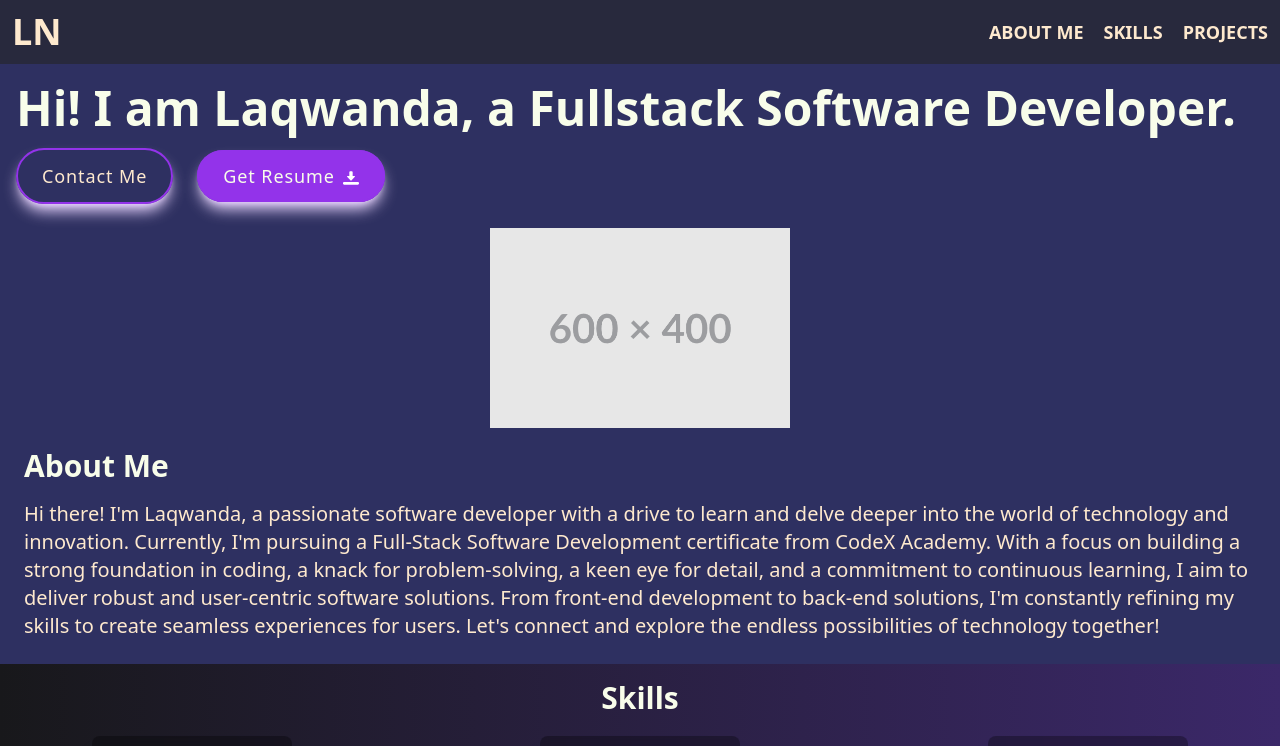
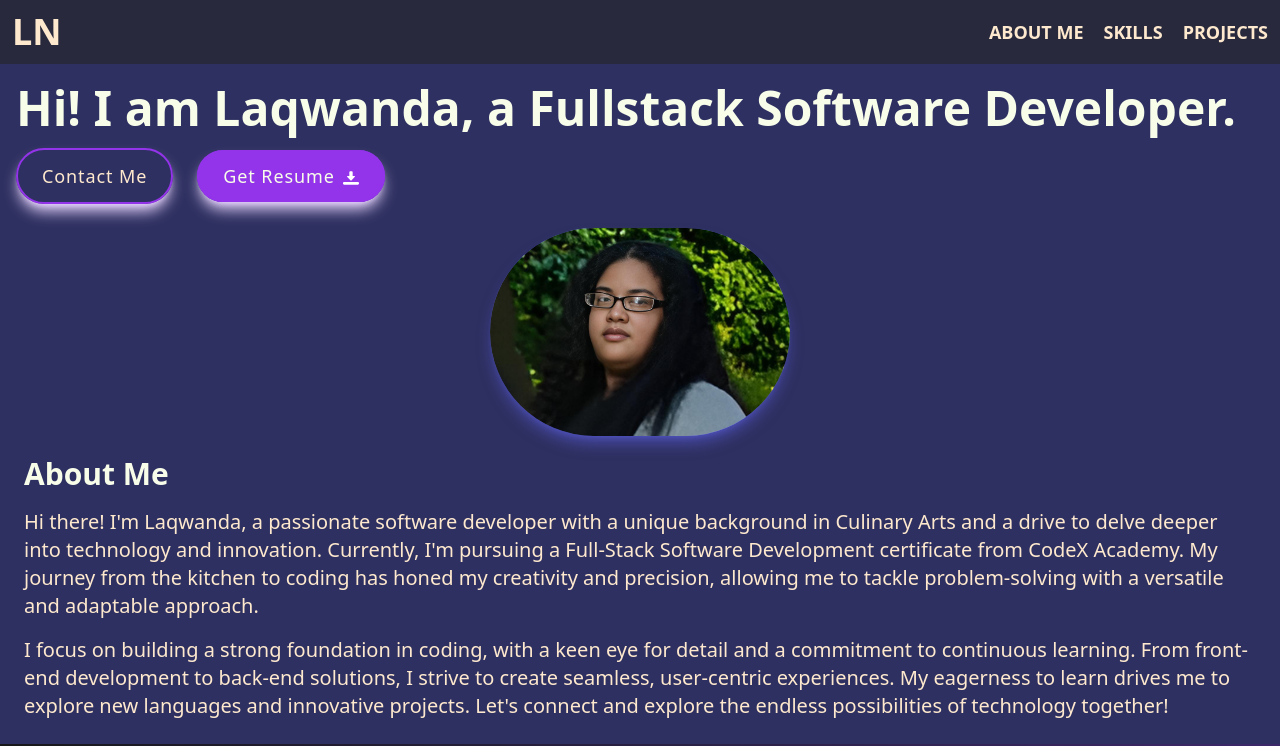
Before and after one commit to Codex-Level-3/Portfolio, a Next.js app: page / in a window 1280 px wide. Shown: the top 746 px of the page. Built offline with nearby package versions, Linux system fonts and the light colour scheme.

Commit message:
added image and edited about me paragraph

```diff
--- a/src/app/components/About.jsx
+++ b/src/app/components/About.jsx
@@ -7,19 +7,29 @@ export default function About() {
       id="about"
       className="flex flex-wrap gap-5 justify-around items-center m-6"
     >
-      <Image src="/placeholder.png" alt="pic of me" width={300} height={300} />
+      <Image
+        className="object-top h-52 object-cover rounded-full transition ease-in-out delay-150  hover:-translate-y-1 hover:scale-110 duration-300 bg-indigo-500 shadow-lg shadow-indigo-500/50 hover:shadow-2xl hover:shadow-indigo-500/50"
+        src="/me1.png"
+        alt="pic of me"
+        width={300}
+        height={300}
+      />
       <div className="flex flex-col gap-4">
         <h1 className="text-3xl font-bold text-[#f8fdea]">About Me</h1>
         <p className="text-xl text-[#fee9ce]">
           Hi there! I&apos;m Laqwanda, a passionate software developer with a
-          drive to learn and delve deeper into the world of technology and
-          innovation. Currently, I&apos;m pursuing a Full-Stack Software
-          Development certificate from CodeX Academy. With a focus on building a
-          strong foundation in coding, a knack for problem-solving, a keen eye
-          for detail, and a commitment to continuous learning, I aim to deliver
-          robust and user-centric software solutions. From front-end development
-          to back-end solutions, I&apos;m constantly refining my skills to
-          create seamless experiences for users. Let&apos;s connect and explore
+          unique background in Culinary Arts and a drive to delve deeper into
+          technology and innovation. Currently, I&apos;m pursuing a Full-Stack
+          Software Development certificate from CodeX Academy. My journey from
+          the kitchen to coding has honed my creativity and precision, allowing
+          me to tackle problem-solving with a versatile and adaptable approach.
+        </p>
+        <p className="text-xl text-[#fee9ce]">
+          I focus on building a strong foundation in coding, with a keen eye for
+          detail and a commitment to continuous learning. From front-end
+          development to back-end solutions, I strive to create seamless,
+          user-centric experiences. My eagerness to learn drives me to explore
+          new languages and innovative projects. Let&apos;s connect and explore
           the endless possibilities of technology together!
         </p>
       </div>
```
